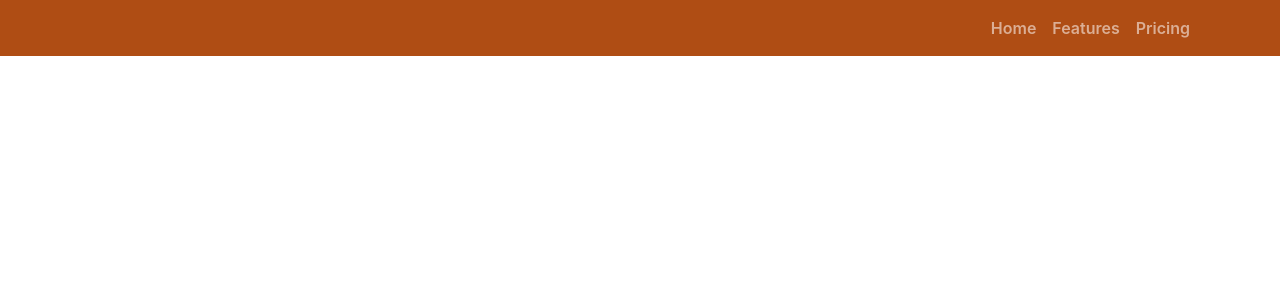
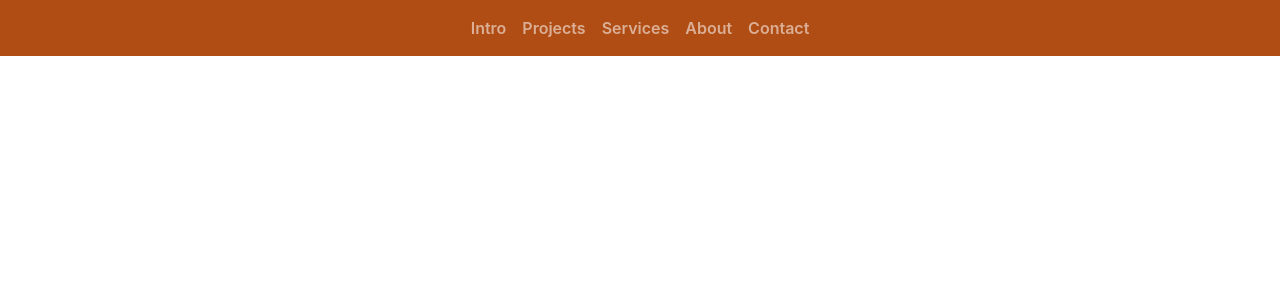
Before and after one commit to Baileym8203/Bailey, a React (Create React App) app: page / in a window 1280 px wide. Shown: the top 300 px of the page. Built offline with nearby package versions, Linux system fonts and the light colour scheme.

Commit message:
layout changes to navbar & projects

```diff
--- a/src/App.jsx
+++ b/src/App.jsx
@@ -4,14 +4,14 @@ import {Container} from "react-bootstrap";
 import NavbarItem from "./Components/Navbar/navbar";
 import Home from './Components/Home/home';
 import { BrowserRouter as Router, Route, Routes} from 'react-router-dom'
-function App() {
+const App = () => {
 
   return (
     <Router>
       <NavbarItem />
       <Container
         fluid
-        style={{ margin: "0px", padding: "0px" }}
+        style={{ margin: "0px", padding: "0px"}}
         className="Container --background-image"
       >
         <Routes>
--- a/src/Components/Home/home.jsx
+++ b/src/Components/Home/home.jsx
@@ -7,6 +7,7 @@ import Projects from '../Projects/projects';
 import SkillsAboutMe from '../Skills & About Me/skillsaboutme';
 import Contact from '../Contact/contact';
 import Services from '../Services/services';
+import Resume from '../../resume.PDF'
 
 import Mustafar from '../../Images/must4.jpg'
 
@@ -22,7 +23,7 @@ const Home = () => {
               Web Developer
             </h1>
             <h1></h1>
-            <Nav.Link className="nav --intro-cv">See CV</Nav.Link>
+            <Nav.Link className="nav --intro-cv" href={Resume} target="_blank">See CV</Nav.Link>
             <h1 style={{ position: "absolute" }}></h1>
           </ParallaxImg>
         </Parallax>
--- a/src/Components/Navbar/navbar.css
+++ b/src/Components/Navbar/navbar.css
@@ -1,3 +1,8 @@
 .navbar.hide{
 display: "none"
 }
+
+.--links-centering{
+display: flex;
+text-align: center;
+}
--- a/src/Components/Navbar/navbar.jsx
+++ b/src/Components/Navbar/navbar.jsx
@@ -5,21 +5,22 @@ import './navbar.css'
 const NavbarItem = () => {
 
 return (
-  <Container fluid>
-    <Navbar
-      style={{ backgroundColor: "rgb(175, 77, 20)" }}
-      fixed="top"
-      variant="dark"
-    >
-      <Container>
-        <Nav className="ms-auto">
-          <Nav.Link href="/">Home</Nav.Link>
-          <Nav.Link href="#features">Features</Nav.Link>
-          <Nav.Link href="#pricing">Pricing</Nav.Link>
-        </Nav>
-      </Container>
-    </Navbar>
+  <Navbar style={{ backgroundColor: "rgb(175, 77, 20)"}}
+  fixed="top"
+  variant="dark" expand="lg">
+  <Container fluid style={{display: "flex", justifyContent: "flex-end"}}>
+    <Navbar.Toggle aria-controls="basic-navbar-nav" />
+    <Navbar.Collapse className="collapse --links-centering" id="basic-navbar-nav">
+      <Nav className='mx-auto'>
+        <Nav.Link href="/Bailey">Intro</Nav.Link>
+        <Nav.Link href="#link">Projects</Nav.Link>
+        <Nav.Link href="/">Services</Nav.Link>
+        <Nav.Link href="#link">About</Nav.Link>
+        <Nav.Link href="/">Contact</Nav.Link>
+      </Nav>
+    </Navbar.Collapse>
   </Container>
+</Navbar>
 );
 }
 
--- a/src/Components/Projects/projects.jsx
+++ b/src/Components/Projects/projects.jsx
@@ -52,10 +52,13 @@ return (
           purus ut faucibus pulvinar. Volutpat lacus laoreet non curabitur
           gravida arcu. Dui ut ornare lectus sit amet est. Ut sem nulla pharetra
         </p>
+        <a href="https://bestmoviescentral.netlify.app/" target="_blank">
+        <Button variant="light" className="mt-1">Check It Out</Button>
+        </a>
       </Col>
       <Col lg={6} style={{ marginTop: "150px", direction: "rtl" }}>
         <h2 className="float-right" style={{ fontWeight: 650 }}>
-          Best Movies Central API
+          Best Movies API
         </h2>
         <p>
           Lorem ipsum dolor sit amet, consectetur adipiscing elit, sed do
@@ -68,6 +71,9 @@ return (
           purus ut faucibus pulvinar. Volutpat lacus laoreet non curabitur
           gravida arcu. Dui ut ornare lectus sit amet est. Ut sem nulla pharetra
         </p>
+        <a href="https://bestmoviecentral.herokuapp.com/" target="_blank">
+        <Button variant="light" className="mt-1">Check It Out</Button>
+        </a>
       </Col>
       <Col lg={6} style={{ marginTop: "100px", padding: "20px", marginBottom: "100px" }}>
         <Card className="text-center">
@@ -94,7 +100,7 @@ return (
               Some quick example text to build on the card title and make up the
               bulk of the card's content.
             </Card.Text>
-            <Button variant="primary">See on Github</Button>
+            <Button variant="secondary">See on Github</Button>
           </Card.Body>
         </Card>
       </Col>
@@ -106,7 +112,7 @@ return (
               Some quick example text to build on the card title and make up the
               bulk of the card's content.
             </Card.Text>
-            <Button variant="primary">See On Github</Button>
+            <Button variant="secondary">See On Github</Button>
           </Card.Body>
         </Card>
       </Col>
@@ -118,7 +124,7 @@ return (
               Some quick example text to build on the card title and make up the
               bulk of the card's content.
             </Card.Text>
-            <Button variant="primary">See On Github</Button>
+            <Button variant="secondary">See On Github</Button>
           </Card.Body>
         </Card>
       </Col>
@@ -132,7 +138,7 @@ return (
               Some quick example text to build on the card title and make up the
               bulk of the card's content.
             </Card.Text>
-            <Button variant="primary">See on Github</Button>
+            <Button variant="secondary">See on Netlify</Button>
           </Card.Body>
         </Card>
       </Col>
@@ -144,7 +150,7 @@ return (
               Some quick example text to build on the card title and make up the
               bulk of the card's content.
             </Card.Text>
-            <Button variant="primary">See On Github</Button>
+            <Button variant="secondary">See On Github</Button>
           </Card.Body>
         </Card>
       </Col>
@@ -156,7 +162,7 @@ return (
               Some quick example text to build on the card title and make up the
               bulk of the card's content.
             </Card.Text>
-            <Button variant="primary">See On Github</Button>
+            <Button variant="secondary">See On Netlify</Button>
           </Card.Body>
         </Card>
       </Col>
```
Also changed, not shown: src/Components/Skills & About Me/skillsaboutme.jsx (+6 -6 lines), 1 other file (tests, documents, lock files or other folders).
